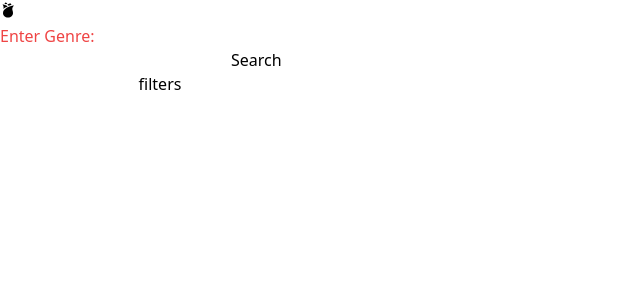
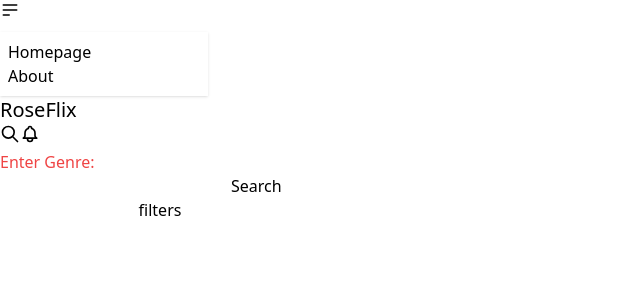
Before and after one commit to minsooerickim/RoseFlix, a Next.js app: page / in a window 1280 px wide. Shown: the top 300 px of the page, without its empty margins (0-640 px from the left). Built offline with nearby package versions, Linux system fonts and the light colour scheme.

Commit message:
add navbar

```diff
--- /dev/null
+++ b/components/Navbar.tsx
@@ -0,0 +1,77 @@
+export default function Navbar() {
+  return (
+    <div className="navbar bg-base-100">
+      <div className="navbar-start">
+        <div className="dropdown">
+          <label tabIndex={0} className="btn btn-ghost btn-circle">
+            <svg
+              xmlns="http://www.w3.org/2000/svg"
+              className="h-5 w-5"
+              fill="none"
+              viewBox="0 0 24 24"
+              stroke="currentColor"
+            >
+              <path
+                strokeLinecap="round"
+                strokeLinejoin="round"
+                strokeWidth="2"
+                d="M4 6h16M4 12h16M4 18h7"
+              />
+            </svg>
+          </label>
+          <ul
+            tabIndex={0}
+            className="menu menu-compact dropdown-content mt-3 p-2 shadow bg-base-100 rounded-box w-52"
+          >
+            <li>
+              <a>Homepage</a>
+            </li>
+            <li>
+              <a>About</a>
+            </li>
+          </ul>
+        </div>
+      </div>
+      <div className="navbar-center">
+        <a className="btn btn-ghost normal-case text-xl">RoseFlix</a>
+      </div>
+      <div className="navbar-end">
+        <button className="btn btn-ghost btn-circle">
+          <svg
+            xmlns="http://www.w3.org/2000/svg"
+            className="h-5 w-5"
+            fill="none"
+            viewBox="0 0 24 24"
+            stroke="currentColor"
+          >
+            <path
+              strokeLinecap="round"
+              strokeLinejoin="round"
+              strokeWidth="2"
+              d="M21 21l-6-6m2-5a7 7 0 11-14 0 7 7 0 0114 0z"
+            />
+          </svg>
+        </button>
+        <button className="btn btn-ghost btn-circle">
+          <div className="indicator">
+            <svg
+              xmlns="http://www.w3.org/2000/svg"
+              className="h-5 w-5"
+              fill="none"
+              viewBox="0 0 24 24"
+              stroke="currentColor"
+            >
+              <path
+                strokeLinecap="round"
+                strokeLinejoin="round"
+                strokeWidth="2"
+                d="M15 17h5l-1.405-1.405A2.032 2.032 0 0118 14.158V11a6.002 6.002 0 00-4-5.659V5a2 2 0 10-4 0v.341C7.67 6.165 6 8.388 6 11v3.159c0 .538-.214 1.055-.595 1.436L4 17h5m6 0v1a3 3 0 11-6 0v-1m6 0H9"
+              />
+            </svg>
+            <span className="badge badge-xs badge-accent indicator-item"></span>
+          </div>
+        </button>
+      </div>
+    </div>
+  )
+}
--- a/pages/_app.tsx
+++ b/pages/_app.tsx
@@ -1,3 +1,4 @@
+import Navbar from '@/components/Navbar'
 import ThemeButton from '@/components/ThemeButton'
 import { ThemeProvider } from 'next-themes'
 import type { AppProps } from 'next/app'
@@ -6,7 +7,8 @@ import '../styles/globals.css'
 export default function App({ Component, pageProps }: AppProps) {
   return (
     <ThemeProvider>
-      <ThemeButton />
+      {/* <ThemeButton /> */}
+      <Navbar />
       <Component {...pageProps} />
     </ThemeProvider>
   )
```
